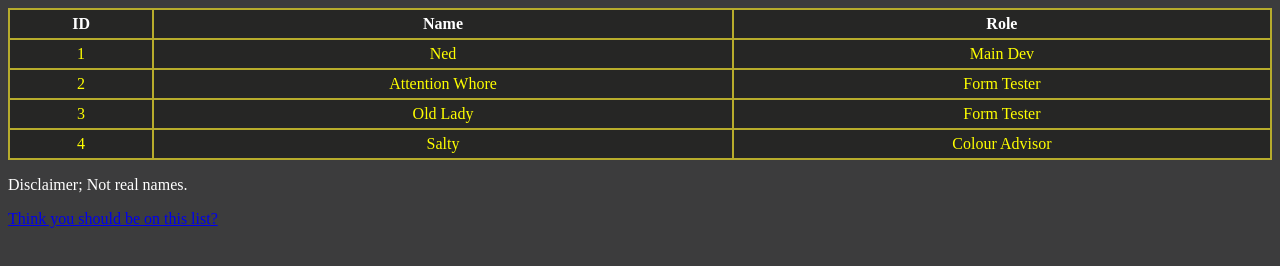
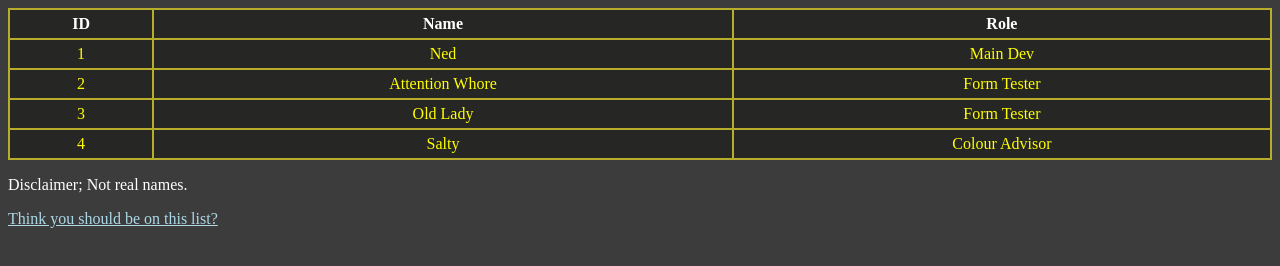
Before and after one commit to NedNotta/47Bytes, a plain HTML site: page Admins/index.html in a window 1280 px wide. Drawn offline with Linux system fonts and the light colour scheme.

Commit message:
Update index.html

```diff
--- a/Admins/index.html
+++ b/Admins/index.html
@@ -3,6 +3,9 @@
 
 <head>
   <style>
+    a {
+      color:lightBlue;
+    }
     body {
       background-color: #3c3c3d;
     }
```
